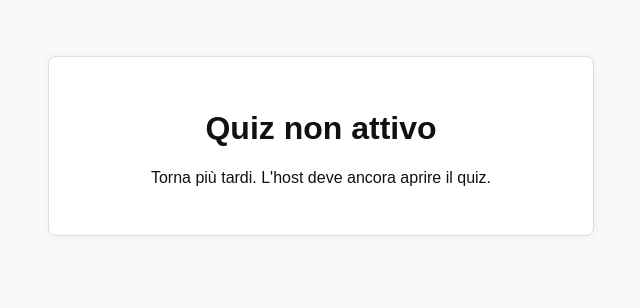
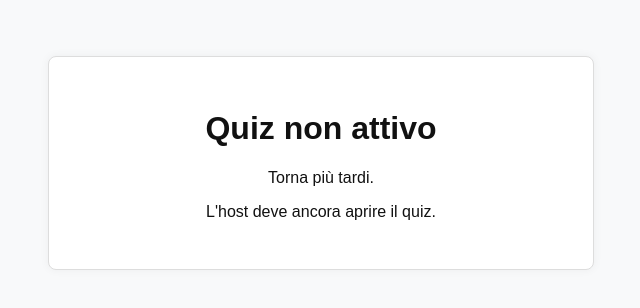
Before and after one commit to mattrow84/quiz-gateway, a plain HTML site: page index.html in a window 1280 px wide. Shown: the whole page, without its empty margins (319-959 px from the left). Drawn offline with Linux system fonts and the light colour scheme.

Commit message:
Attivo/Disattivo quiz

```diff
--- a/index.html
+++ b/index.html
@@ -43,7 +43,8 @@
 <body>
   <div id="inactive" class="inactive-box" style="display:none;">
     <h1>Quiz non attivo</h1>
-    <p>Torna più tardi. L'host deve ancora aprire il quiz.</p>
+    <p>Torna più tardi. </p>
+    <p>L'host deve ancora aprire il quiz.</p>
   </div>
 
   <script>
```
